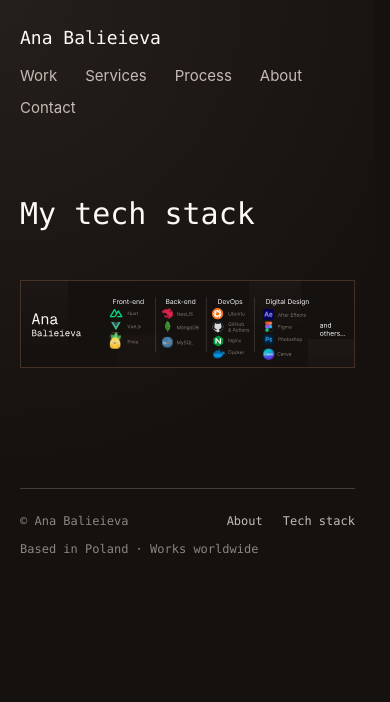
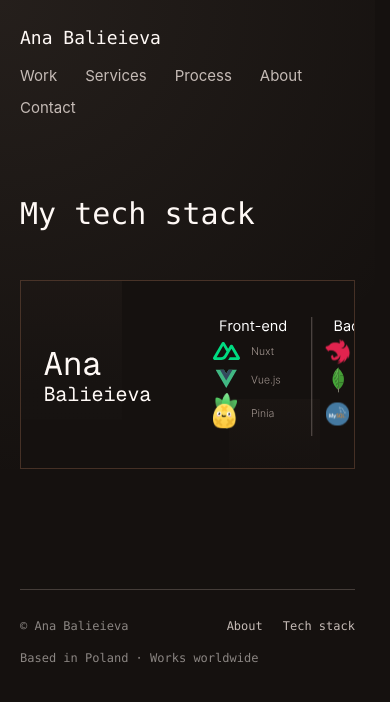
Before and after one commit to anastasiiabalv/anabalv-landing, a Nuxt app: page /stack in a window 390 px wide. Shown: the top 702 px of the page. Built offline with nearby package versions, Linux system fonts and the light colour scheme.

Commit message:
fix: phone layout for case study stats, stack image and footer links

```diff
--- a/app/assets/css/main.css
+++ b/app/assets/css/main.css
@@ -129,7 +129,7 @@
 }
 
 @utility stat-value {
-  @apply m-0 font-mono text-3xl leading-none text-milk;
+  @apply m-0 font-mono text-3xl leading-none whitespace-nowrap text-milk;
 }
 
 @utility stat-label {
--- a/app/components/CaseStudy.vue
+++ b/app/components/CaseStudy.vue
@@ -2,7 +2,7 @@
   <section class="section-pad">
     <p class="eyebrow mb-12">{{ label }}</p>
     <div class="flex flex-wrap items-start gap-x-16 gap-y-14" :class="{ 'flex-row-reverse': reverse }">
-      <div class="flex min-w-0 flex-[1_1_380px] flex-col gap-7">
+      <div class="@container flex min-w-0 flex-[1_1_380px] flex-col gap-7">
         <div class="flex items-center gap-4">
           <NuxtImg v-if="logo" :src="logo" :alt="title" class="block h-12 w-12 rounded-xl" />
           <div>
@@ -17,7 +17,8 @@
             <li v-for="item in built" :key="item">{{ item }}</li>
           </ul>
         </div>
-        <div class="grid grid-cols-3 gap-6 border-t border-ink-600 pt-6">
+        <!-- one column on narrow screens, so "2 yrs" and "< 1 s" don't break -->
+        <div class="grid grid-cols-1 gap-5 border-t border-ink-600 pt-6 @sm:grid-cols-3 @sm:gap-6">
           <div v-for="stat in stats" :key="stat.value">
             <p class="stat-value">{{ stat.value }}</p>
             <p class="stat-label">{{ stat.label }}</p>
--- a/app/components/FooterSection.vue
+++ b/app/components/FooterSection.vue
@@ -2,12 +2,12 @@
   <footer
     class="flex flex-wrap items-center justify-between gap-x-8 gap-y-3 border-t border-ink-600 pt-6 pb-8 font-mono text-xs text-milk/50">
     <span>© Ana Balieieva</span>
-    <nav class="flex flex-wrap gap-x-5 gap-y-2">
-      <NuxtLink v-for="link in socialLinks" :key="link.name" :to="link.url" target="_blank" class="link-muted">
+    <nav class="flex flex-wrap gap-x-5">
+      <NuxtLink v-for="link in socialLinks" :key="link.name" :to="link.url" target="_blank" class="link-muted py-1">
         {{ link.name }}
       </NuxtLink>
-      <NuxtLink to="/about" class="link-muted">About</NuxtLink>
-      <NuxtLink to="/stack" class="link-muted">Tech stack</NuxtLink>
+      <NuxtLink to="/about" class="link-muted py-1">About</NuxtLink>
+      <NuxtLink to="/stack" class="link-muted py-1">Tech stack</NuxtLink>
     </nav>
     <span>Based in Poland · Works worldwide</span>
   </footer>
--- a/app/pages/stack.vue
+++ b/app/pages/stack.vue
@@ -1,11 +1,10 @@
 <template>
   <div class="pt-[clamp(48px,8vw,96px)]">
     <h1 class="section-title mb-12">My tech stack</h1>
-    <NuxtImg
-      src="TEMP_techstack.svg"
-      :indent="true"
-      class="mb-30 w-full border border-bronze/50"
-      draggable="false"></NuxtImg>
+    <!-- on phones the image keeps a readable size and scrolls sideways -->
+    <div class="mb-30 overflow-x-auto border border-bronze/50">
+      <NuxtImg src="TEMP_techstack.svg" :indent="true" class="block w-full min-w-180" draggable="false"></NuxtImg>
+    </div>
   </div>
 </template>
 
```
